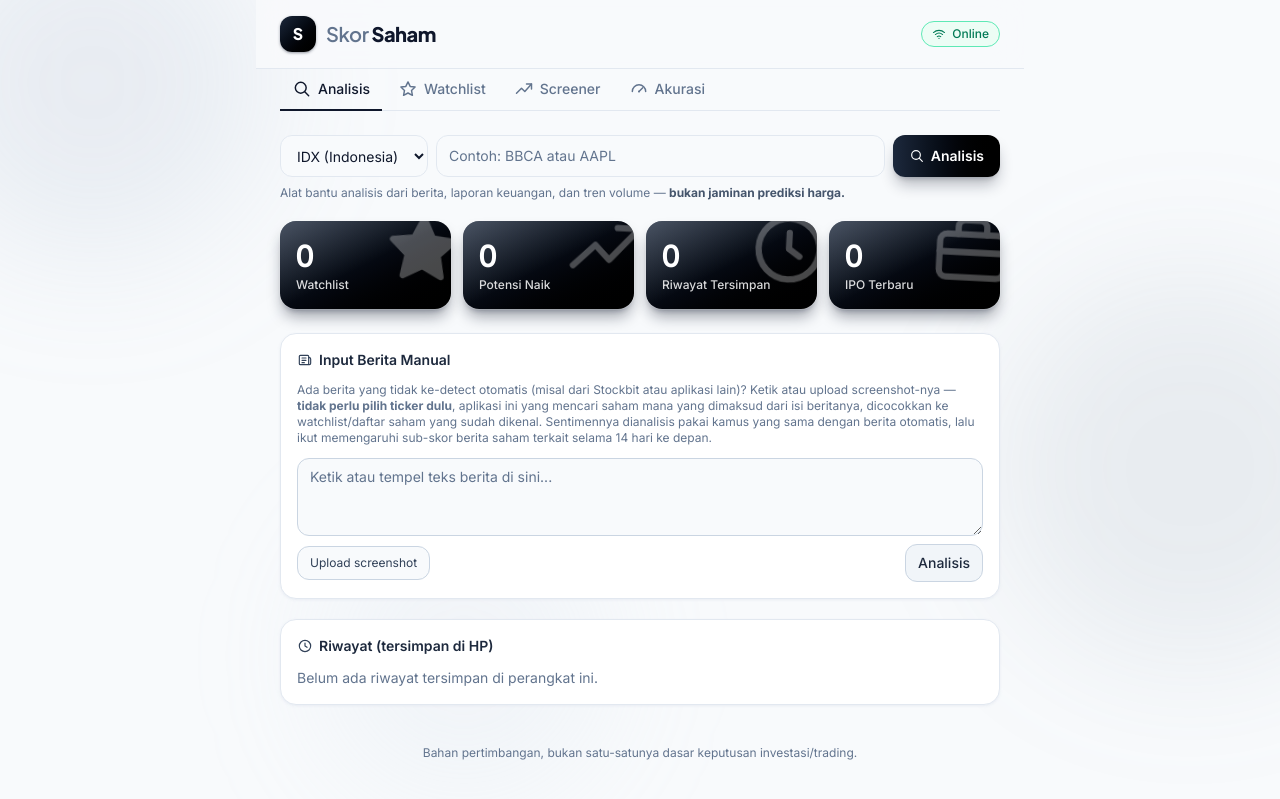
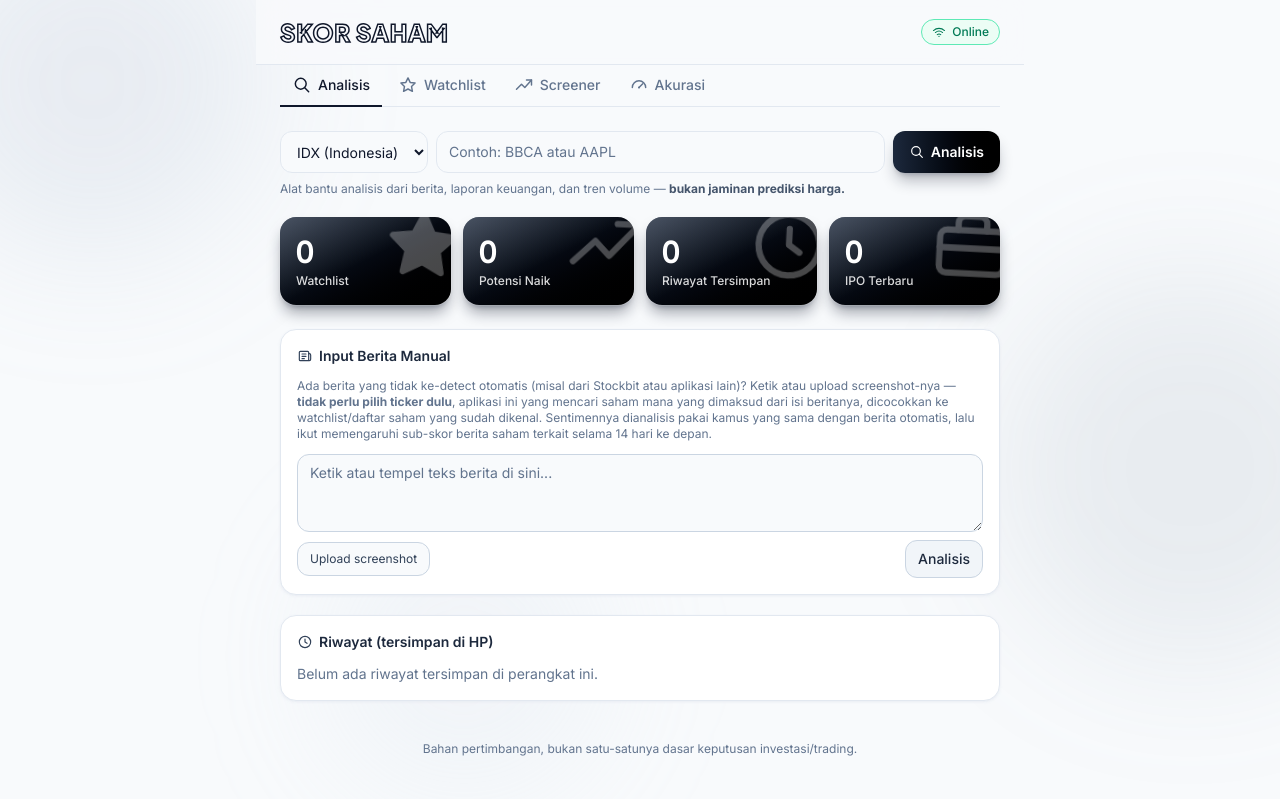
Before and after one commit to muhammadseptiadi079/skor-saham-laravel, a Laravel app: page / in a window 1280 px wide. Shown: the top 799 px of the page. After the commit the page ends 756 px from the top, so only its background shows below. Run offline with Laravel 12, Linux system fonts and the light colour scheme; data that the repository does not hold is empty; style sheets or scripts are compiled from the project's sources; some libraries are stand-ins or nearby versions.

Commit message:
Ganti wordmark jadi teks hollow/outline huruf besar, hapus logomark
Logomark kotak "S" dihapus. Judul "Skor Saham" sekarang teks polos
uppercase dengan gaya garis tepi (hollow/outline via
-webkit-text-stroke), lengkap dengan fallback teks solid untuk
browser yang belum dukung text-stroke.

Co-Authored-By: Claude Sonnet 5 <noreply@anthropic.com>
Claude-Session: https://claude.ai/code/session_01KCe7Ya6Ls4dtoVioCg9jD9

```diff
--- a/resources/css/app.css
+++ b/resources/css/app.css
@@ -121,3 +121,18 @@
         @apply bg-slate-50 text-slate-900;
     }
 }
+
+@layer utilities {
+    /* Hollow/outline lettering for the wordmark — solid fallback color first so browsers without
+       text-stroke support (older WebViews) still show readable text instead of nothing. */
+    .text-outline {
+        color: #0f172a;
+    }
+    @supports (-webkit-text-stroke: 1px black) or (text-stroke: 1px black) {
+        .text-outline {
+            color: transparent;
+            -webkit-text-stroke: 1.5px #0f172a;
+            text-stroke: 1.5px #0f172a;
+        }
+    }
+}
--- a/resources/js/Components/AppLayout.tsx
+++ b/resources/js/Components/AppLayout.tsx
@@ -29,14 +29,7 @@ export default function AppLayout({ online, children, tabs, activeTab, onTabChan
 
             <div className="relative mx-auto flex min-h-screen max-w-3xl flex-col px-4 pb-24 sm:px-6 sm:pb-16">
                 <header className="sticky top-0 z-10 -mx-4 mb-4 flex items-center justify-between border-b border-slate-200 bg-slate-50/85 px-4 py-4 backdrop-blur-lg sm:-mx-6 sm:mb-0 sm:px-6">
-                    <h1 className="flex items-center gap-2.5">
-                        <span className="flex h-9 w-9 items-center justify-center rounded-xl bg-gradient-to-br from-slate-800 to-black font-display text-base font-extrabold text-white shadow-sm shadow-slate-900/40 ring-1 ring-white/15">
-                            S
-                        </span>
-                        <span className="font-display text-xl font-extrabold tracking-tight text-slate-900">
-                            <span className="font-semibold text-slate-500">Skor</span> Saham
-                        </span>
-                    </h1>
+                    <h1 className="text-outline font-display text-2xl font-extrabold tracking-wide uppercase">Skor Saham</h1>
                     <span
                         className={`inline-flex items-center gap-1.5 rounded-full border px-2.5 py-1 text-xs font-medium ${
                             online
```
Also changed, not shown: README.md.
